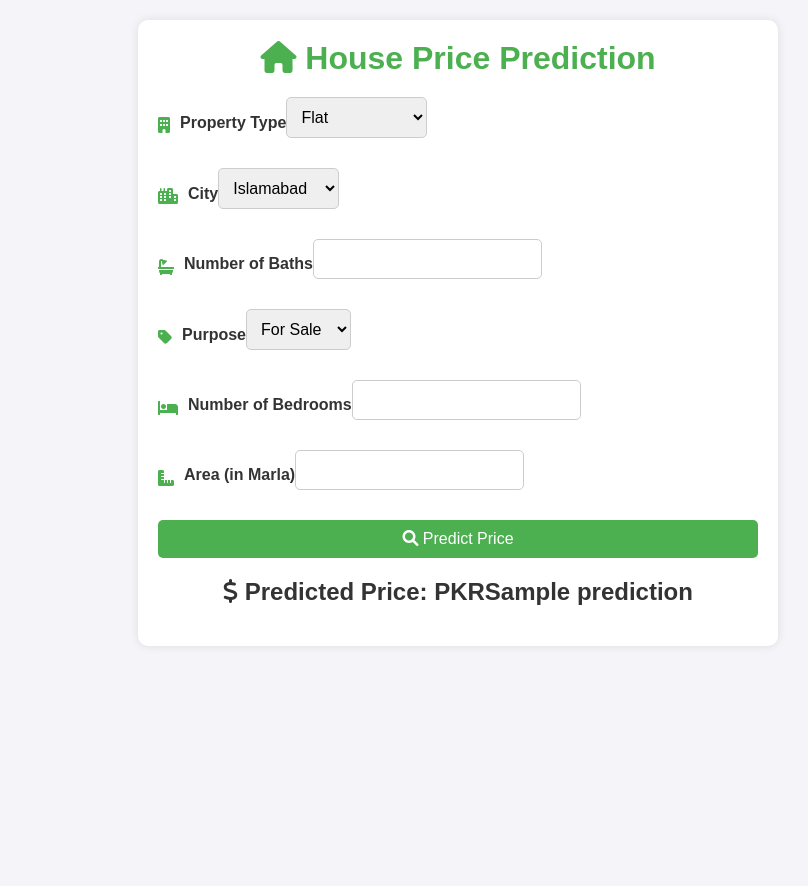
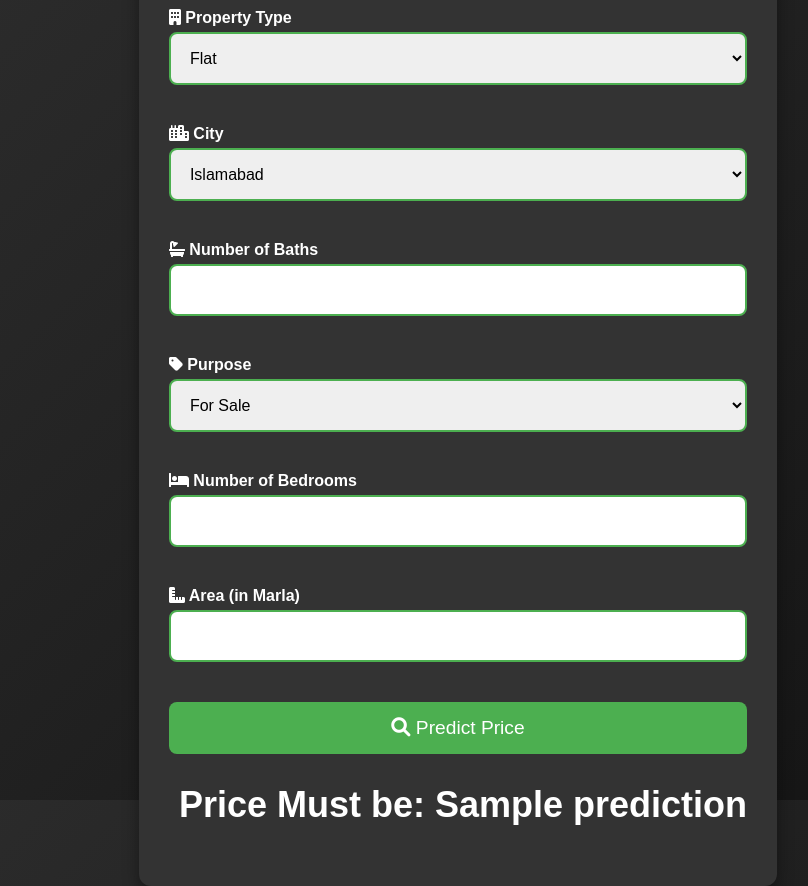
Before and after one commit to whoisusmanali/House_Price_Predict_by_Zameen.com, a Flask app: template Flask_Server/templates/index.html in a window 1280 px wide. Shown: the whole page, without its empty margins (182-990 px from the left). Before the commit the page ends 605 px from the top, so only its background shows below. Run offline with Flask 3, Linux system fonts and the light colour scheme; the template is opened without the code that fills it: most values are stand-ins (such as "Sample title", 1, 10 or a date in 2020); parts of the project's set-up code (start-up, migrations or seed data) failed here and were passed over.

Commit message:
Created the CSS and Make it design more attractive

```diff
--- /dev/null
+++ b/Flask_Server/static/css/styles.css
@@ -0,0 +1,103 @@
+/* Reset some default styles */
+body, h1, form, input, select, button {
+    margin: 0;
+    padding: 0;
+    box-sizing: border-box;
+}
+
+body {
+    font-family: 'Arial', sans-serif;
+    background: linear-gradient(135deg, #2d2d2d, #121212);
+    color: #fff;
+    padding: 0;
+    margin: 0;
+    display: flex;
+    justify-content: center;
+    align-items: center;
+    height: 100vh;
+}
+
+.container {
+    max-width: 600px;
+    margin: 20px;
+    padding: 30px;
+    background: #333;
+    color: #fff;
+    border-radius: 12px;
+    box-shadow: 0 8px 16px rgba(0, 0, 0, 0.4);
+    text-align: center;
+    animation: fadeIn 1s ease-in-out;
+}
+
+@keyframes fadeIn {
+    from {
+        opacity: 0;
+    }
+    to {
+        opacity: 1;
+    }
+}
+
+h1 {
+    font-size: 2.5em;
+    margin-bottom: 20px;
+    color: #4CAF50;
+    font-weight: bold;
+}
+
+form {
+    display: flex;
+    flex-direction: column;
+    gap: 20px;
+}
+
+.form-group {
+    display: flex;
+    flex-direction: column;
+    align-items: flex-start;
+    margin-bottom: 20px;
+}
+
+.form-group label {
+    font-weight: bold;
+    font-size: 1em;
+    margin-bottom: 5px;
+}
+
+.form-group select,
+.form-group input[type="number"] {
+    padding: 15px;
+    border: 2px solid #4CAF50;
+    border-radius: 8px;
+    font-size: 1em;
+    width: 100%;
+}
+
+.form-group select:focus,
+.form-group input[type="number"]:focus {
+    border-color: #45a049;
+    outline: none;
+}
+
+button {
+    background: #4CAF50;
+    color: #fff;
+    padding: 15px;
+    border: none;
+    border-radius: 8px;
+    font-size: 1.2em;
+    cursor: pointer;
+    transition: background 0.3s, transform 0.2s;
+    width: 100%;
+}
+
+button:hover {
+    background: #45a049;
+    transform: scale(1.05);
+}
+
+.result {
+    margin-top: 20px;
+    font-size: 1.5em;
+    font-weight: bold;
+}
--- a/Flask_Server/templates/index.html
+++ b/Flask_Server/templates/index.html
@@ -4,103 +4,15 @@
     <meta charset="UTF-8">
     <meta name="viewport" content="width=device-width, initial-scale=1.0">
     <title>House Price Prediction</title>
+    <link rel="stylesheet" href="{{ url_for('static', filename='css/styles.css') }}">
     <link rel="stylesheet" href="https://cdnjs.cloudflare.com/ajax/libs/font-awesome/6.0.0-beta3/css/all.min.css">
-    <style>
-        /* Basic reset */
-        body, h1, form, input, select {
-            margin: 0;
-            padding: 0;
-            box-sizing: border-box;
-        }
-
-        body {
-            font-family: Arial, sans-serif;
-            background: #f4f4f9;
-            color: #333;
-            padding: 20px;
-        }
-
-        .container {
-            max-width: 600px;
-            margin: 0 auto;
-            padding: 20px;
-            background: #fff;
-            border-radius: 10px;
-            box-shadow: 0 0 10px rgba(0, 0, 0, 0.1);
-        }
-
-        h1 {
-            text-align: center;
-            color: #4CAF50;
-            margin-bottom: 20px;
-        }
-
-        form {
-            display: flex;
-            flex-direction: column;
-        }
-
-        label {
-            font-weight: bold;
-            margin-bottom: 5px;
-        }
-
-        select, input[type="number"] {
-            margin-bottom: 15px;
-            padding: 10px;
-            border: 1px solid #ccc;
-            border-radius: 5px;
-            font-size: 16px;
-        }
-
-        select:focus, input[type="number"]:focus {
-            border-color: #4CAF50;
-            outline: none;
-        }
-
-        .form-group {
-            display: flex;
-            align-items: center;
-            margin-bottom: 15px;
-        }
-
-        .form-group i {
-            margin-right: 10px;
-            color: #4CAF50;
-        }
-
-        .btn {
-            background: #4CAF50;
-            color: #fff;
-            padding: 10px;
-            border: none;
-            border-radius: 5px;
-            font-size: 16px;
-            cursor: pointer;
-            transition: background 0.3s;
-        }
-
-        .btn:hover {
-            background: #45a049;
-        }
-
-        .result {
-            margin-top: 20px;
-            text-align: center;
-        }
-
-        .result h2 {
-            color: #333;
-        }
-    </style>
 </head>
 <body>
     <div class="container">
         <h1><i class="fas fa-home"></i> House Price Prediction</h1>
         <form action="/predict" method="post">
             <div class="form-group">
-                <i class="fas fa-building"></i>
-                <label for="property_type">Property Type</label>
+                <label for="property_type"><i class="fas fa-building"></i> Property Type</label>
                 <select name="property_type" id="property_type">
                     <option value="Flat">Flat</option>
                     <option value="House">House</option>
@@ -113,8 +25,7 @@
             </div>
 
             <div class="form-group">
-                <i class="fas fa-city"></i>
-                <label for="city">City</label>
+                <label for="city"><i class="fas fa-city"></i> City</label>
                 <select name="city" id="city">
                     <option value="Islamabad">Islamabad</option>
                     <option value="Lahore">Lahore</option>
@@ -125,14 +36,12 @@
             </div>
 
             <div class="form-group">
-                <i class="fas fa-bath"></i>
-                <label for="baths">Number of Baths</label>
+                <label for="baths"><i class="fas fa-bath"></i> Number of Baths</label>
                 <input type="number" name="baths" id="baths" required>
             </div>
 
             <div class="form-group">
-                <i class="fas fa-tag"></i>
-                <label for="purpose">Purpose</label>
+                <label for="purpose"><i class="fas fa-tag"></i> Purpose</label>
                 <select name="purpose" id="purpose">
                     <option value="For Sale">For Sale</option>
                     <option value="For Rent">For Rent</option>
@@ -140,23 +49,21 @@
             </div>
 
             <div class="form-group">
-                <i class="fas fa-bed"></i>
-                <label for="bedrooms">Number of Bedrooms</label>
+                <label for="bedrooms"><i class="fas fa-bed"></i> Number of Bedrooms</label>
                 <input type="number" name="bedrooms" id="bedrooms" required>
             </div>
 
             <div class="form-group">
-                <i class="fas fa-ruler-combined"></i>
-                <label for="Area_in_Marla">Area (in Marla)</label>
+                <label for="Area_in_Marla"><i class="fas fa-ruler-combined"></i> Area (in Marla)</label>
                 <input type="number" name="Area_in_Marla" id="Area_in_Marla" required>
             </div>
 
-            <button type="submit" class="btn"><i class="fas fa-search"></i> Predict Price</button>
+            <button type="submit"><i class="fas fa-search"></i> Predict Price</button>
         </form>
 
         {% if prediction is not none %}
         <div class="result">
-            <h2><i class="fas fa-dollar-sign"></i> Predicted Price: PKR{{ prediction }}</h2>
+            <h2><i class="fas fa-PKR-sign"></i> Price Must be: {{ prediction }}</h2>
         </div>
         {% endif %}
     </div>
```
